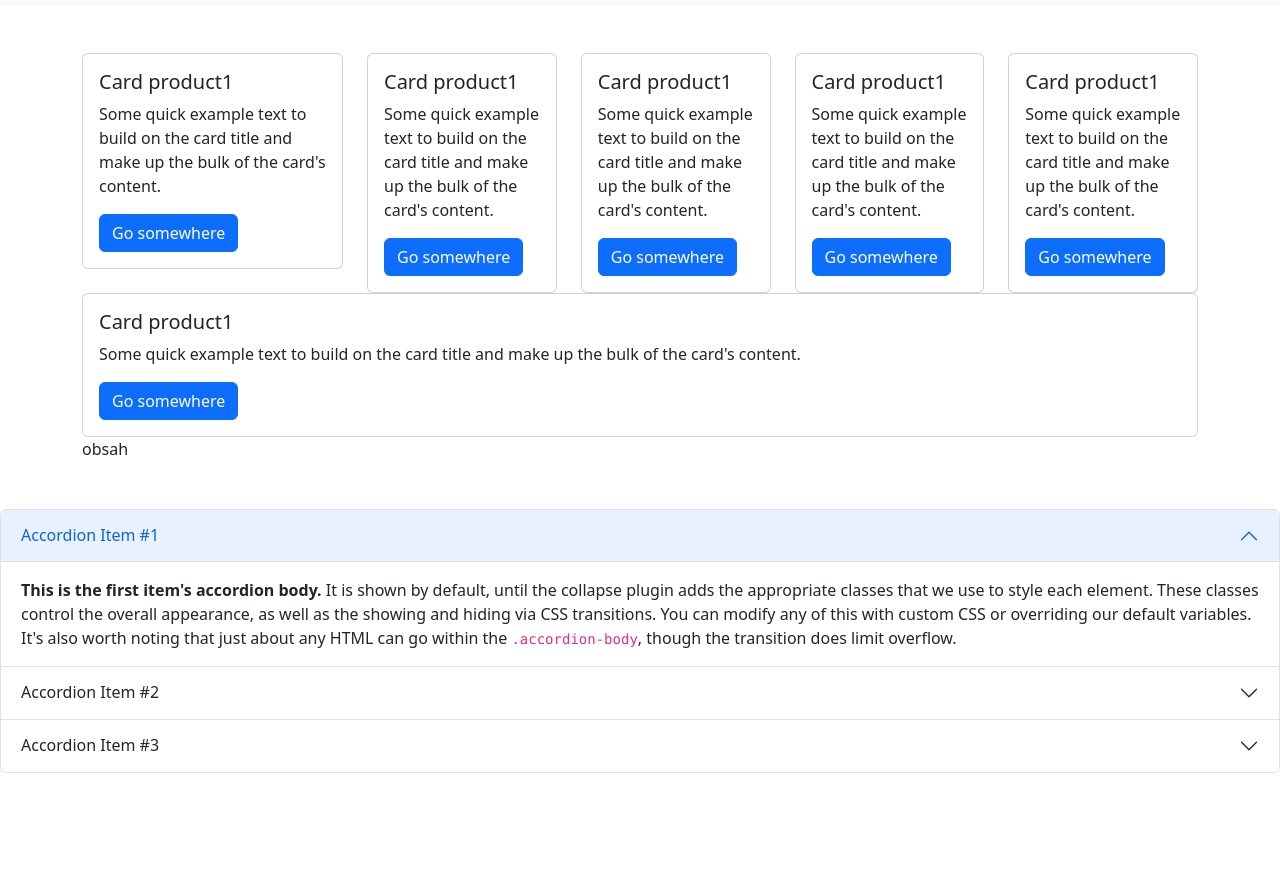
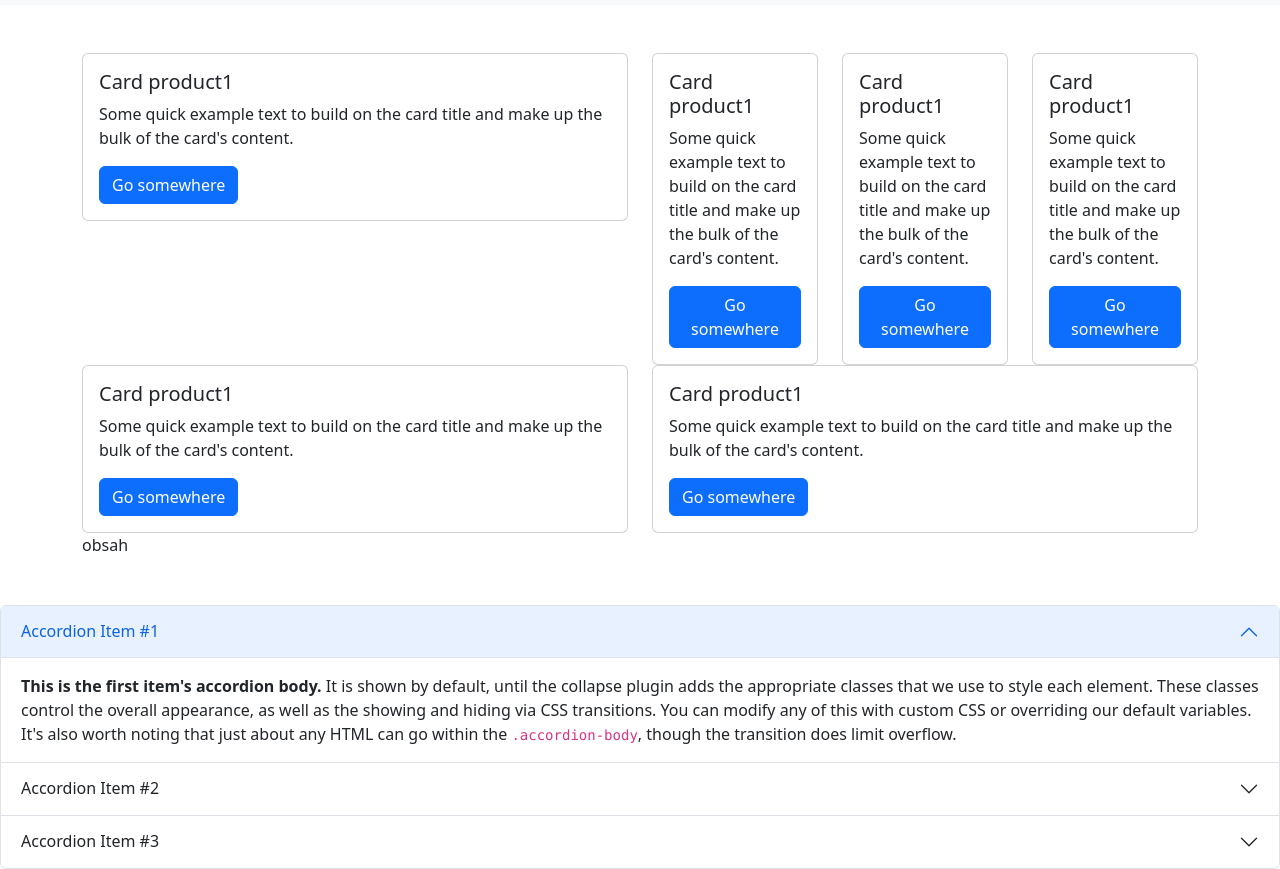
Before and after one commit to Niicina/AK4TW_bootstrap, a website: page index.html in a window 1280 px wide. Shown: the part 51-920 px from the top of the page. Before the commit the page ends 824 px from the top, so only its background shows below. Drawn offline with nearby package versions, Linux system fonts and the light colour scheme.

Commit message:
col-lg-6 bude přes půlu (12/6=50%)

```diff
--- a/index.html
+++ b/index.html
@@ -75,7 +75,7 @@
     </nav>
     <div class="container my-5">
       <div class="row">
-        <div class="col-md-4 col-lg-3">
+        <div class="col-md-4 col-lg-6">
           <div class="card">
             <!-- zakomentováno v html: obrázek nebude :D <img src="..." class="card-img-top" alt="..." /> -->
             <div class="card-body">
```
